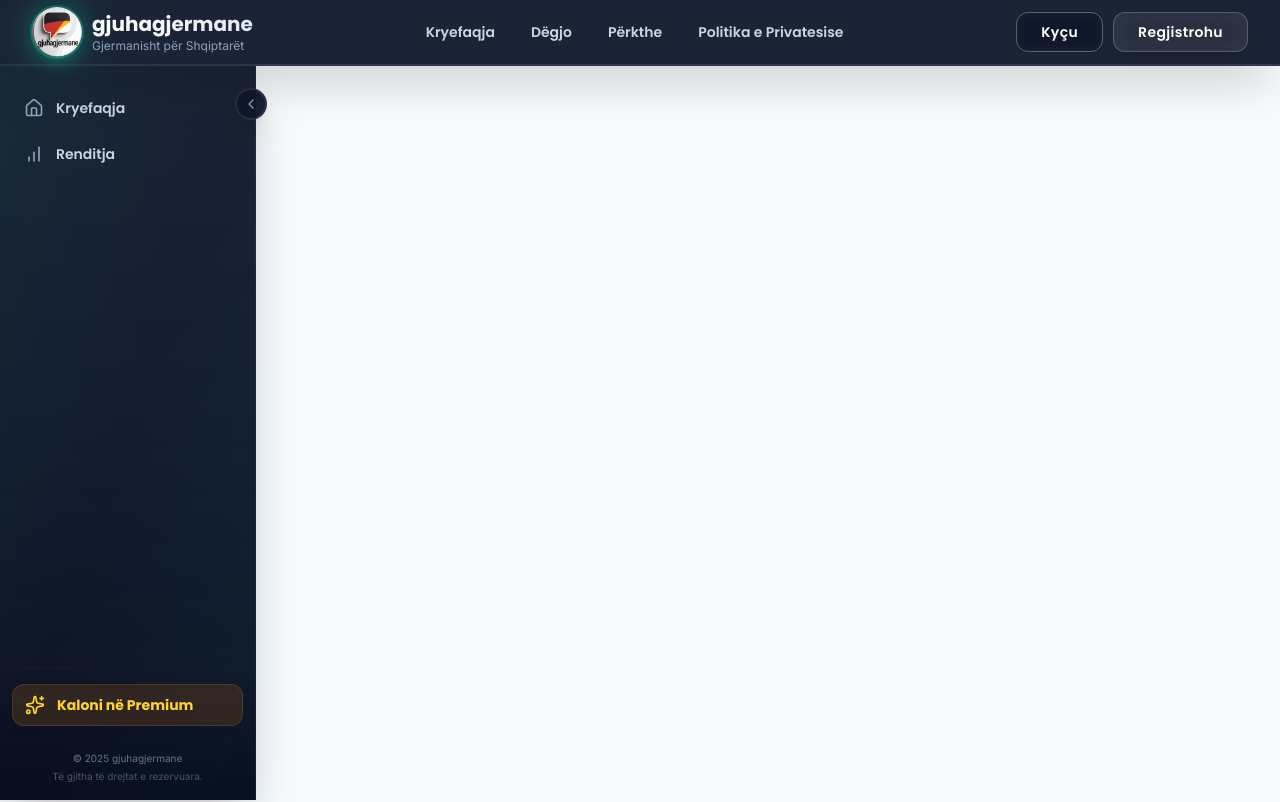
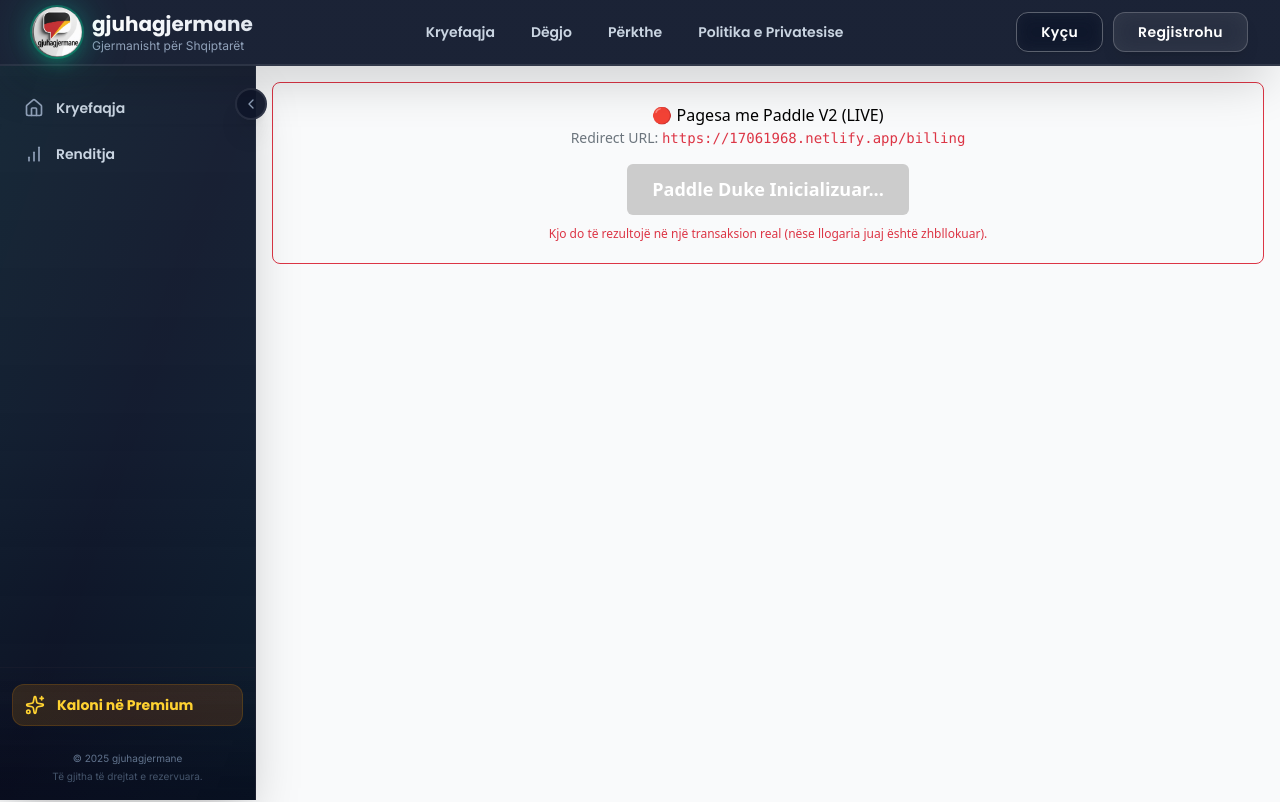
Before and after one commit to ledionnezirii/germanmaster, a React (Vite) app in the folder client/: page /billing in a window 1280 px wide. Built offline with nearby package versions, Linux system fonts and the light colour scheme.

Commit message:
New updaes at payments.jsx

```diff
--- a/client/index.html
+++ b/client/index.html
@@ -11,6 +11,7 @@
   href="https://fonts.googleapis.com/css2?family=Inter:wght@400;600&family=Poppins:wght@400;600&display=swap"
   rel="stylesheet"
 />
+<script src="https://cdn.paddle.com/paddle/v2/paddle.js"></script>
 </head>
 
 
--- a/client/package.json
+++ b/client/package.json
@@ -12,6 +12,8 @@
   "dependencies": {
     "@heroicons/react": "^2.2.0",
     "@paddle/paddle-js": "^1.5.1",
+    "@react-three/drei": "^10.7.7",
+    "@react-three/fiber": "^9.4.0",
     "@sendinblue/client": "^3.3.1",
     "axios": "^1.10.0",
     "cors": "^2.8.5",
--- a/client/src/App.jsx
+++ b/client/src/App.jsx
@@ -72,6 +72,7 @@ const AppContent = () => {
               <Route path="/pronunciation" element={<Pronunciation />} />
               <Route path="/quizes" element={<Quizes />} />
               <Route path="/payments" element={<Payments />} />
+              <Route path="/billing" element={<Payments />} />
               <Route path="/terms" element={<Terms />} />
               <Route path="/puzzle" element={<Puzzle />} />
               <Route path="/practice" element={<Practice />}/>
--- a/client/src/pages/Payments.jsx
+++ b/client/src/pages/Payments.jsx
@@ -1,103 +1,124 @@
 import React, { useEffect, useState } from 'react';
 
-// Detajet e Konfigurimit të Abonimit
-const PADDLE_CLIENT_TOKEN = 'live_0ef1c5946ac5d34cf6db8d711cd';
-const SUBSCRIPTION_PRICE_ID = 'pri_01kaeqvvk2kdc02p39zrb8gne3';
-const SUCCESS_URL = 'https://17061968.netlify.app/billing';
+// Detajet e produkteve tuaja
+const ITEMS_TO_PURCHASE = [
+    {
+      priceId: 'pri_01kaeqvvk2kdc02p39zrb8gne3',
+      quantity: 1
+    }
+];
 
-// Variabël globale për të shmangur ngarkimin e dyfishtë (i dobishëm për Strict Mode)
-let paddleScriptLoaded = false;
-
-const Payment = () => {
-  const [isPaddleReady, setIsPaddleReady] = useState(false);
-
-  // Funksioni për të hapur Paddle Checkout
-  const handleCheckout = () => {
-    if (window.Paddle && window.Paddle.Checkout) {
-      window.Paddle.Checkout.open({
-        items: [{ priceId: SUBSCRIPTION_PRICE_ID, quantity: 1 }],
-        settings: { successUrl: SUCCESS_URL },
-      });
-    } else {
-      alert('Shërbimi i Pagesës nuk është gati. Ju lutem provoni përsëri.');
+// Detajet e klientit tuaj
+const CUSTOMER_INFO = {
+    email: "ledion.678@gmail.com",
+    address: {
+      countryCode: "XK",
+      postalCode: "40000"
     }
 };
 
+// Tokeni juaj LIVE
+const LIVE_TOKEN = "live_0ef1c5946ac5d34cf6db8d711cd";
+
+// Adresa e vendosur për ridrejtim pas pagesës
+const YOUR_DEPLOYED_URL = "https://17061968.netlify.app/billing";
+
+// Sigurohu që skripta Paddle të jetë ngarkuar në index.html
+const Payment = () => {
+    const [paddleInitialized, setPaddleInitialized] = useState(false);
+    const [loading, setLoading] = useState(true);
+
+    // 1. Inicializimi i Paddle
     useEffect(() => {
-    // 1. Defino Funksionin e Inicializimit
-    const initializePaddle = async () => {
-      // Sigurohu që setup të jetë i disponueshëm
-      if (window.Paddle && typeof window.Paddle.setup === 'function') {
+        if (window.Paddle) {
+
+            // Përdorim tokenin LIVE
+
+            window.Paddle.Initialize({
+                token: LIVE_TOKEN,
+                eventCallback: function(data) {
+                    console.log("Paddle Live Event Marrë:", data.type, data);
+
+                    if (data.type === 'checkout.completed') {
+                        // Kjo ndodh kur pagesa përfundohet.
+                        // RIDREJTIMI DHE VERIFIKIMI BACKEND MBETEN KRITIK
+                        alert(`Pagesa LIVE u përfundua! Porosia: ${data.data.id}. Përdoruesi do të ridrejtohet...`);
+                    }
+
+                    if (data.type === 'checkout.error') {
+                        // Trajtimi i sigurt i gabimeve (përdorimi i ?. për parandalimin e TypeError)
+                        const errorMessage = data.data?.error || "Gabim i panjohur në checkout.";
+                        console.error("Gabim në Checkout LIVE:", errorMessage, data);
+                        alert(`Gabim gjatë pagesës: ${errorMessage}`);
+                    }
+                }
+            });
+
+            setPaddleInitialized(true);
+            setLoading(false);
+        } else {
+            console.error("Gabim: Skripta Paddle nuk është ngarkuar. Kontrollo index.html!");
+            setLoading(false);
+        }
+    }, []);
+
+
+    // 2. Funksioni për të hapur dritaren e pagesës
+    const openCheckout = () => {
+        if (!paddleInitialized) {
+            alert("Paddle ende nuk është inicializuar.");
+            return;
+        }
+
         try {
-              await window.Paddle.setup({ token: PADDLE_CLIENT_TOKEN });
-              console.log('✅ Paddle SDK V2 u inicializua me sukses.');
-              setIsPaddleReady(true); // Aktivizo butonin
+            window.Paddle.Checkout.open({
+                items: ITEMS_TO_PURCHASE,
+                customer: CUSTOMER_INFO,
+                settings: {
+                    locale: 'en',
+                    displayMode: 'popup',
+                },
+                // VLERAT E REJA PËR RIDREJTIMIN (SUCCESS/CANCEL URL)
+                successUrl: `${YOUR_DEPLOYED_URL}?status=success&paddle_order_id={checkout.id}`,
+                cancelUrl: `${YOUR_DEPLOYED_URL}?status=cancelled`,
+            });
         } catch (error) {
-              console.error('❌ Gabim gjatë inicializimit të Paddle (setup dështoi):', error);
-          }
-      } else {
-          console.error('⚠️ Paddle setup funksioni nuk u gjet pas eventit ready.');
+            console.error("Gabim gjatë hapjes së Checkout:", error);
+            alert("Nuk arrita të hap dritaren e pagesës. Kontrollo konsolën.");
         }
     };
 
-    // 2. Dëgjo Eventin paddle.ready
-    // Kjo është zgjidhja më e sigurt kundër Strict Mode dhe vonesave të ngarkimit.
-    window.addEventListener('paddle.ready', initializePaddle);
-
-    // 3. Ngarko Skriptin (Vetëm një herë)
-    if (!paddleScriptLoaded) {
-      if (!document.querySelector('script[src="https://cdn.paddle.com/paddle/v2/paddle.js"]')) {
-        const script = document.createElement('script');
-        script.src = "https://cdn.paddle.com/paddle/v2/paddle.js";
-        document.head.appendChild(script);
-        paddleScriptLoaded = true;
-      }
+    if (loading) {
+        return <div style={{ textAlign: 'center', padding: '50px' }}>Duke ngarkuar shërbimin e pagesës...</div>;
     }
 
-    // 4. Pastrimi i Event Listener-it
-    return () => {
-      window.removeEventListener('paddle.ready', initializePaddle);
-    };
-  }, []); // useEffect ekzekutohet vetëm një herë pas montimit
-
-  // ... (Pjesa e renderimit)
     return (
-    <div style={{ padding: '20px', textAlign: 'center', fontFamily: 'Arial, sans-serif' }}>
-      <h1>Abonimi i Ri Test LIVE</h1>
-      <p style={{ color: '#555' }}>**Qasje e plotë** në të gjitha funksionalitetet e platformës.</p>
-
-      <div style={{ margin: '20px 0', padding: '15px', border: '1px solid #ddd', borderRadius: '8px', display: 'inline-block' }}>
-        <h3>€1.00 / Muaj</h3>
-        <p style={{ margin: '5px 0', fontSize: '14px', color: '#777' }}>
-          ID e Çmimit: `{SUBSCRIPTION_PRICE_ID}`
+        <div style={{ padding: '20px', textAlign: 'center', border: '1px solid #dc3545', borderRadius: '8px' }}>
+            <h3>🔴 Pagesa me Paddle V2 (LIVE)</h3>
+            <p style={{ color: '#6c757d', fontSize: '14px' }}>
+                Redirect URL: <code style={{ color: '#dc3545' }}>{YOUR_DEPLOYED_URL}</code>
             </p>
-      </div>
 
             <button
-        onClick={handleCheckout}
-        disabled={!isPaddleReady}
+                onClick={openCheckout}
+                disabled={!paddleInitialized}
                 style={{
-          display: 'block',
-          margin: '20px auto',
                     padding: '12px 25px',
                     fontSize: '18px',
                     fontWeight: 'bold',
-          cursor: isPaddleReady ? 'pointer' : 'not-allowed',
-          backgroundColor: isPaddleReady ? '#0070f3' : '#cccccc',
+                    cursor: paddleInitialized ? 'pointer' : 'not-allowed',
+                    backgroundColor: paddleInitialized ? '#dc3545' : '#ccc',
                     color: 'white',
                     border: 'none',
-          borderRadius: '5px',
-          transition: 'background-color 0.3s'
+                    borderRadius: '6px',
+                    marginTop: '15px'
                 }}
             >
-        {isPaddleReady ? 'Abonohu Tani' : 'Duke ngarkuar shërbimin e pagesës...'}
+                {paddleInitialized ? "Hap Checkout-in LIVE 💳" : "Paddle Duke Inicializuar..."}
             </button>
-
-      {!isPaddleReady && (
-        <p style={{ marginTop: '15px', color: '#cc0000', fontSize: '14px' }}>
-          Duke ngarkuar shërbimin e pagesës Paddle...
+            <p style={{ marginTop: '10px', fontSize: '12px', color: '#dc3545' }}>
+                Kjo do të rezultojë në një transaksion real (nëse llogaria juaj është zhbllokuar).
             </p>
-      )}
         </div>
     );
 };
```
Also changed, not shown: 1 other file (tests, documents, lock files or other folders). Lines whose indentation alone changed are shown as unchanged.
